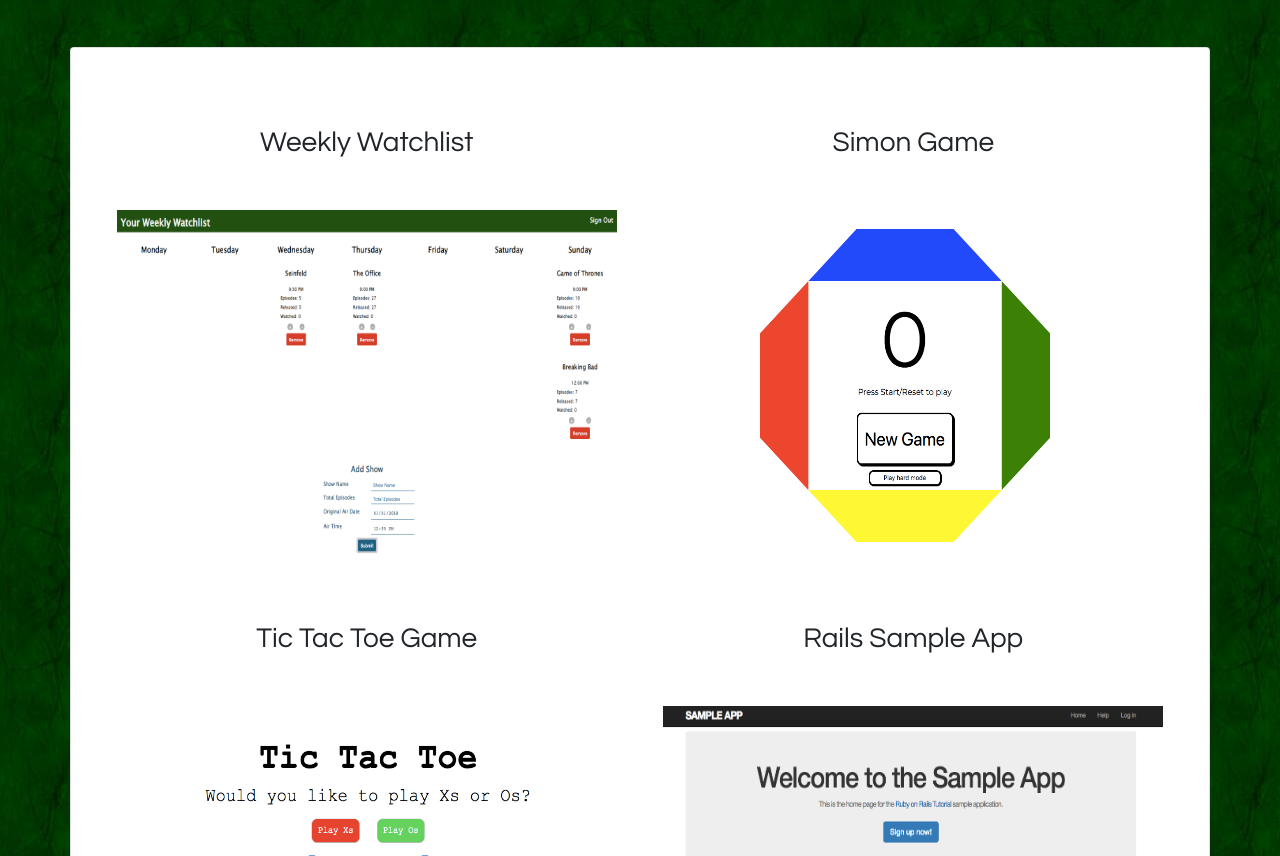
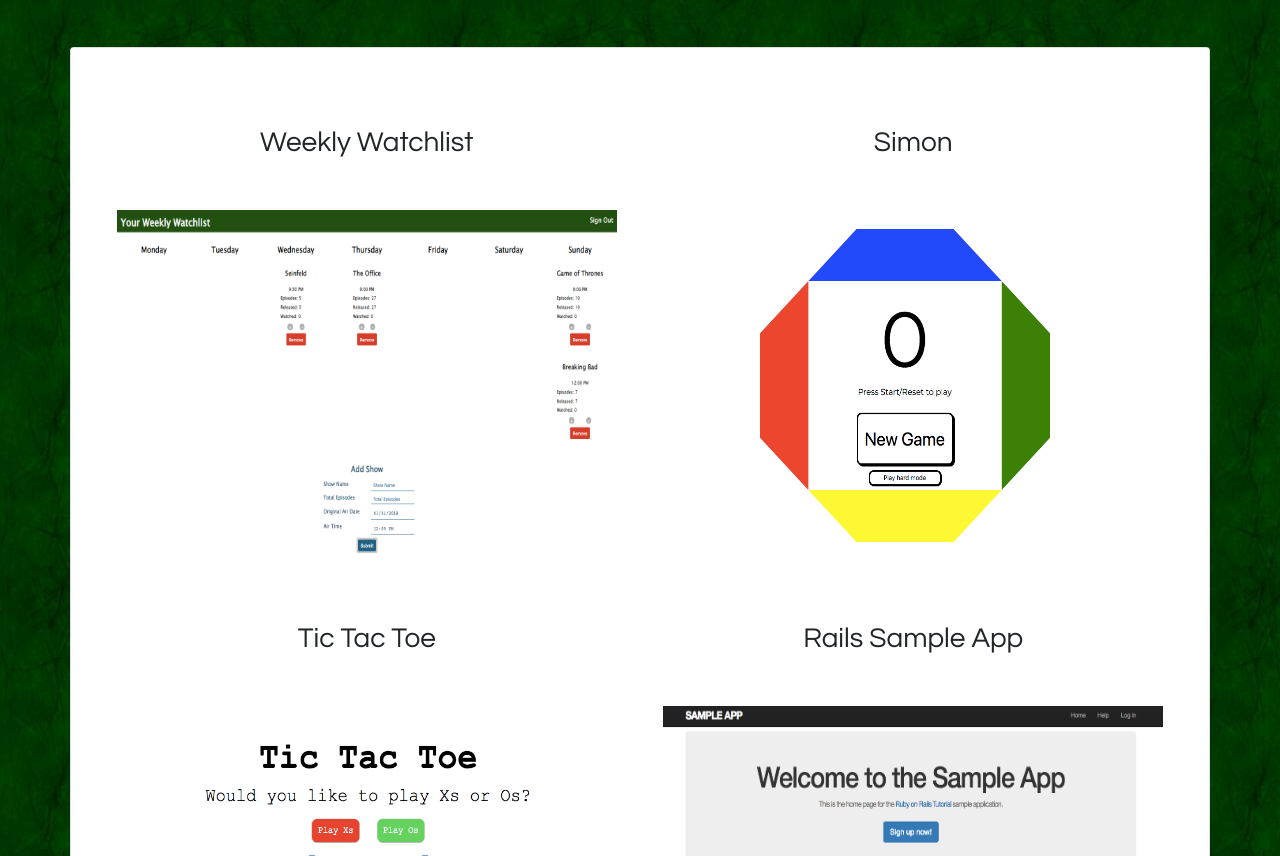
Before and after one commit to MP7373/MP7373.github.io, a plain HTML site: page index.html in a window 1280 px wide. Shown: the part 548-1404 px from the top of the page. Drawn offline with nearby package versions, Linux system fonts and the light colour scheme; a script that the page names is missing.

Commit message:
removed redundant usage of Game from Simon and Tic Tac Toe

```diff
--- a/index.html
+++ b/index.html
@@ -38,7 +38,7 @@
                 </a>
               </div>
               <div class="col-xs-12 col-md-12 col-lg-6 col-xl-6 hovereffect project">
-                <h3>Simon Game</h3>
+                <h3>Simon</h3>
                 <a href="https://codepen.io/MP7373/full/MEaQgW/" target="_blank">
                   <img class="thumbnail" src="./images/simon.png">
                 </a>
@@ -46,7 +46,7 @@
             </div>
             <div class="row">
               <div class="col-xs-12 col-md-12 col-lg-6 col-xl-6 hovereffect project">
-                <h3>Tic Tac Toe Game</h3>
+                <h3>Tic Tac Toe</h3>
                 <a href="https://codepen.io/MP7373/full/jLgggw/" target="_blank">
                   <img class="thumbnail" src="./images/tictactoe.png">
                 </a>
```
